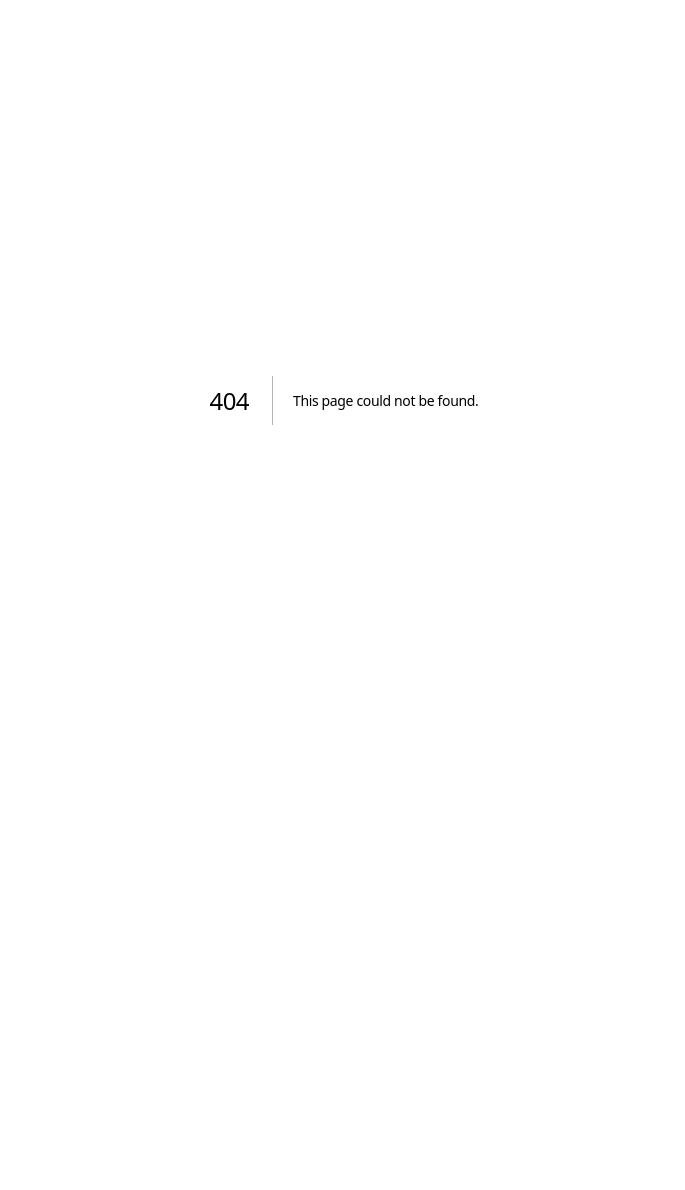
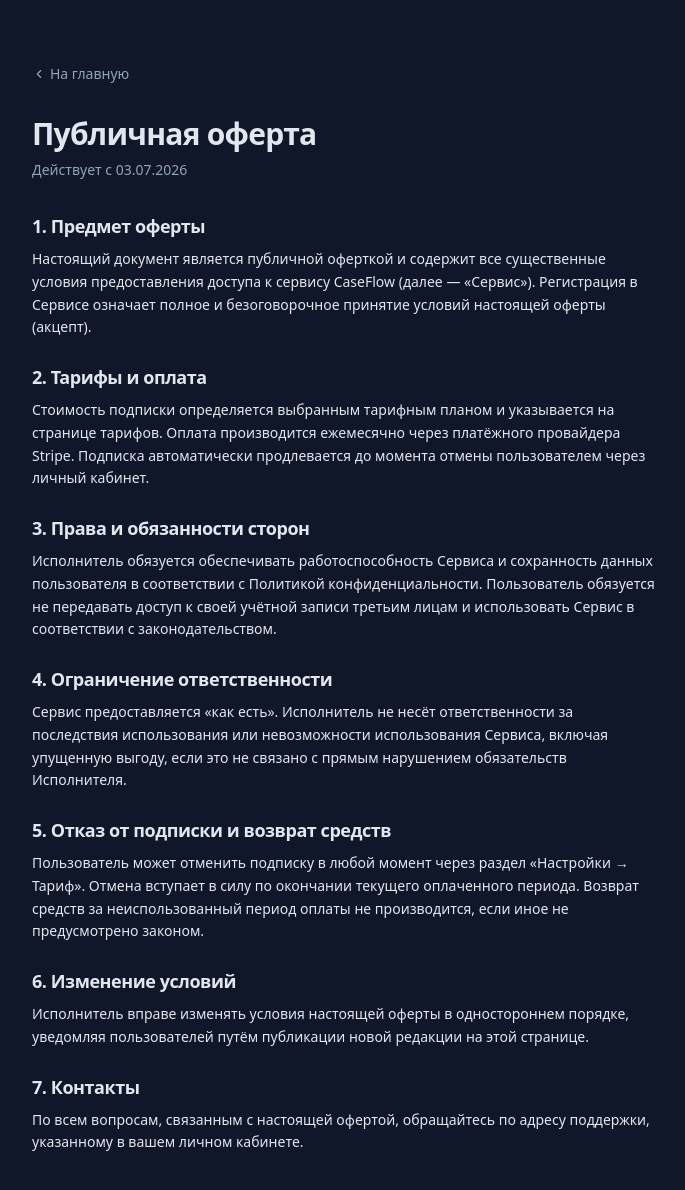
Before and after one commit to RIZVAN321-DIL/SaaS-PROJECT, a Next.js app in the folder frontend/: page /terms in a window 1280 px wide. Before the commit this address had no page. Shown: the top 1190 px of the page, without its empty margins (296-981 px from the left). Before the commit the page ends 800 px from the top, so only its background shows below. Built offline with nearby package versions, Linux system fonts and the light colour scheme.

Commit message:
Create page.tsx

```diff
--- /dev/null
+++ b/frontend/src/app/terms/page.tsx
@@ -0,0 +1,85 @@
+import type { Metadata } from 'next';
+import Link from 'next/link';
+import { ChevronLeft } from 'lucide-react';
+
+export const metadata: Metadata = {
+  title: 'Публичная оферта — CaseFlow',
+  description: 'Условия использования сервиса CaseFlow (публичная оферта)',
+};
+
+export default function TermsPage() {
+  return (
+    <main className="mx-auto max-w-2xl px-6 py-16">
+      <Link href="/" className="mb-8 flex items-center gap-1 text-sm text-muted-foreground hover:text-foreground">
+        <ChevronLeft size={14} /> На главную
+      </Link>
+
+      <h1 className="mb-2 text-3xl font-bold">Публичная оферта</h1>
+      <p className="mb-8 text-sm text-muted-foreground">Действует с {new Date().toLocaleDateString('ru-RU')}</p>
+
+      <div className="space-y-6 text-sm leading-relaxed text-foreground">
+        <section>
+          <h2 className="mb-2 text-lg font-semibold">1. Предмет оферты</h2>
+          <p>
+            Настоящий документ является публичной оферткой и содержит все существенные условия
+            предоставления доступа к сервису CaseFlow (далее — «Сервис»). Регистрация в Сервисе
+            означает полное и безоговорочное принятие условий настоящей оферты (акцепт).
+          </p>
+        </section>
+
+        <section>
+          <h2 className="mb-2 text-lg font-semibold">2. Тарифы и оплата</h2>
+          <p>
+            Стоимость подписки определяется выбранным тарифным планом и указывается на странице
+            тарифов. Оплата производится ежемесячно через платёжного провайдера Stripe. Подписка
+            автоматически продлевается до момента отмены пользователем через личный кабинет.
+          </p>
+        </section>
+
+        <section>
+          <h2 className="mb-2 text-lg font-semibold">3. Права и обязанности сторон</h2>
+          <p>
+            Исполнитель обязуется обеспечивать работоспособность Сервиса и сохранность данных
+            пользователя в соответствии с Политикой конфиденциальности. Пользователь обязуется
+            не передавать доступ к своей учётной записи третьим лицам и использовать Сервис
+            в соответствии с законодательством.
+          </p>
+        </section>
+
+        <section>
+          <h2 className="mb-2 text-lg font-semibold">4. Ограничение ответственности</h2>
+          <p>
+            Сервис предоставляется «как есть». Исполнитель не несёт ответственности за
+            последствия использования или невозможности использования Сервиса, включая
+            упущенную выгоду, если это не связано с прямым нарушением обязательств Исполнителя.
+          </p>
+        </section>
+
+        <section>
+          <h2 className="mb-2 text-lg font-semibold">5. Отказ от подписки и возврат средств</h2>
+          <p>
+            Пользователь может отменить подписку в любой момент через раздел «Настройки → Тариф».
+            Отмена вступает в силу по окончании текущего оплаченного периода. Возврат средств
+            за неиспользованный период оплаты не производится, если иное не предусмотрено законом.
+          </p>
+        </section>
+
+        <section>
+          <h2 className="mb-2 text-lg font-semibold">6. Изменение условий</h2>
+          <p>
+            Исполнитель вправе изменять условия настоящей оферты в одностороннем порядке,
+            уведомляя пользователей путём публикации новой редакции на этой странице.
+          </p>
+        </section>
+
+        <section>
+          <h2 className="mb-2 text-lg font-semibold">7. Контакты</h2>
+          <p>
+            По всем вопросам, связанным с настоящей офертой, обращайтесь по адресу поддержки,
+            указанному в вашем личном кабинете.
+          </p>
+        </section>
+      </div>
+    </main>
+  );
+}
```
